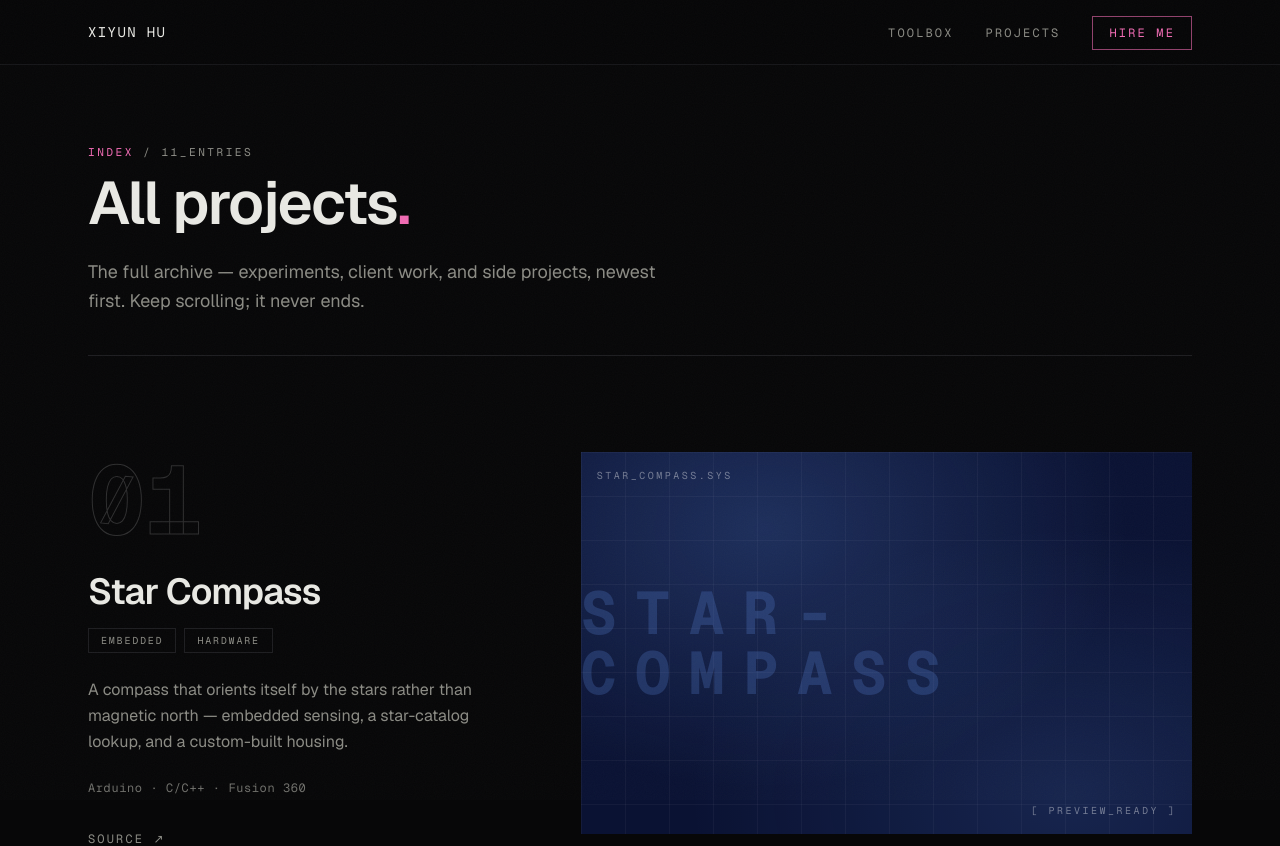
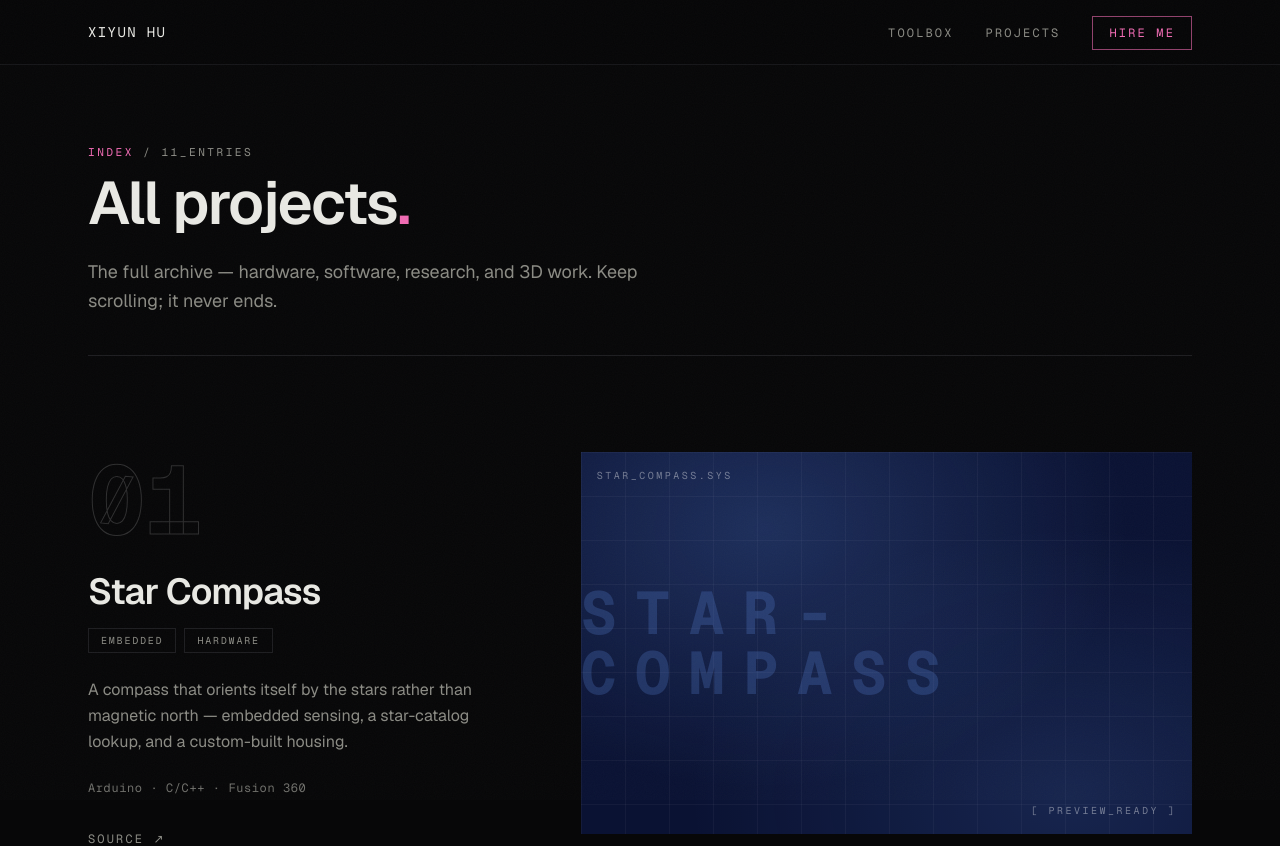
Before and after one commit to xiyunh/portfolio, a Next.js app: page /projects in a window 1280 px wide. Shown: the top 846 px of the page. Built offline with nearby package versions, Linux system fonts and the light colour scheme.

Commit message:
Archive blurb no longer claims newest-first ordering

```diff
--- a/app/projects/page.tsx
+++ b/app/projects/page.tsx
@@ -21,8 +21,8 @@
             All projects<span className="text-accent">.</span>
           </h1>
           <p className="mt-6 max-w-xl text-lg leading-relaxed text-muted">
-            The full archive — experiments, client work, and side projects,
-            newest first. Keep scrolling; it never ends.
+            The full archive — hardware, software, research, and 3D work.
+            Keep scrolling; it never ends.
           </p>
           <div className="mt-10 h-px w-full bg-line" />
         </div>
```
